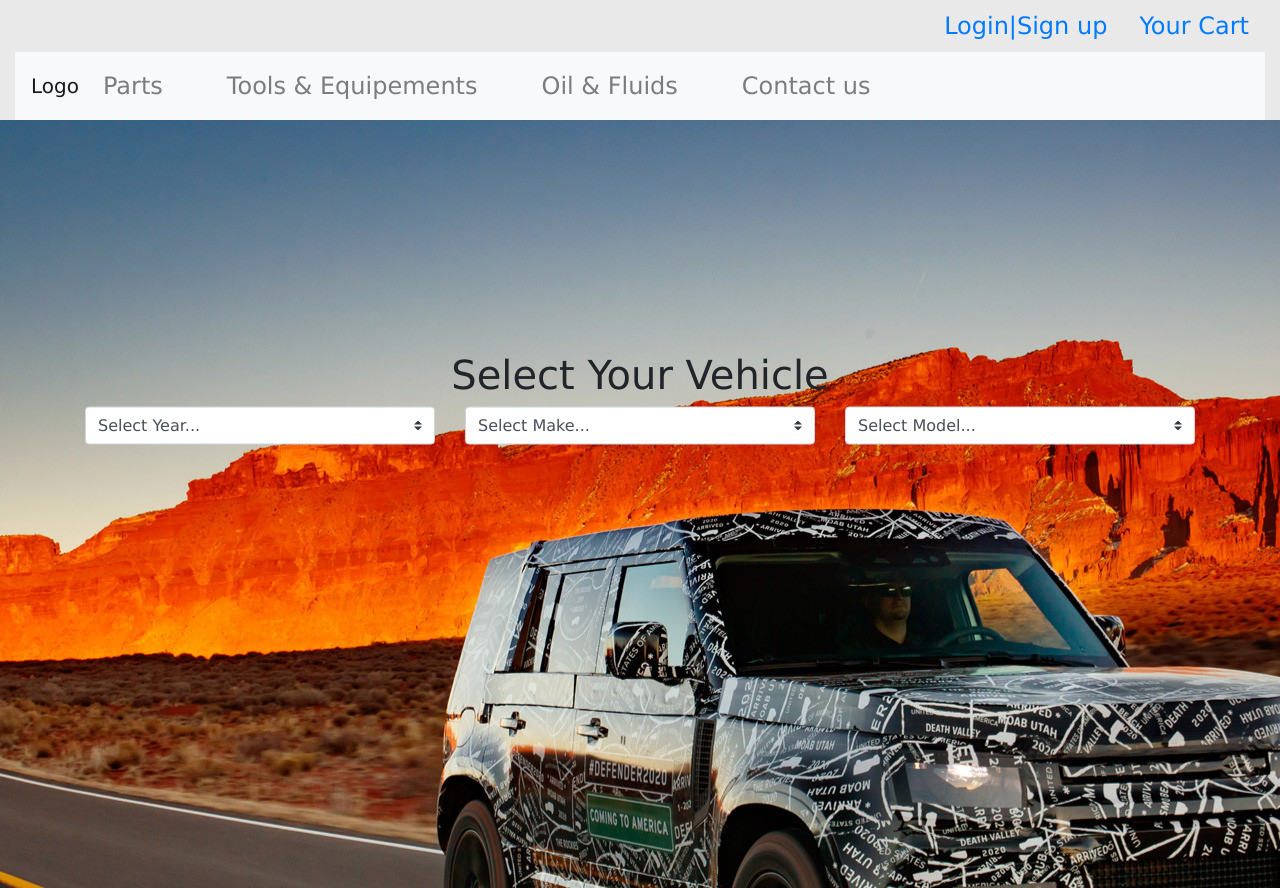
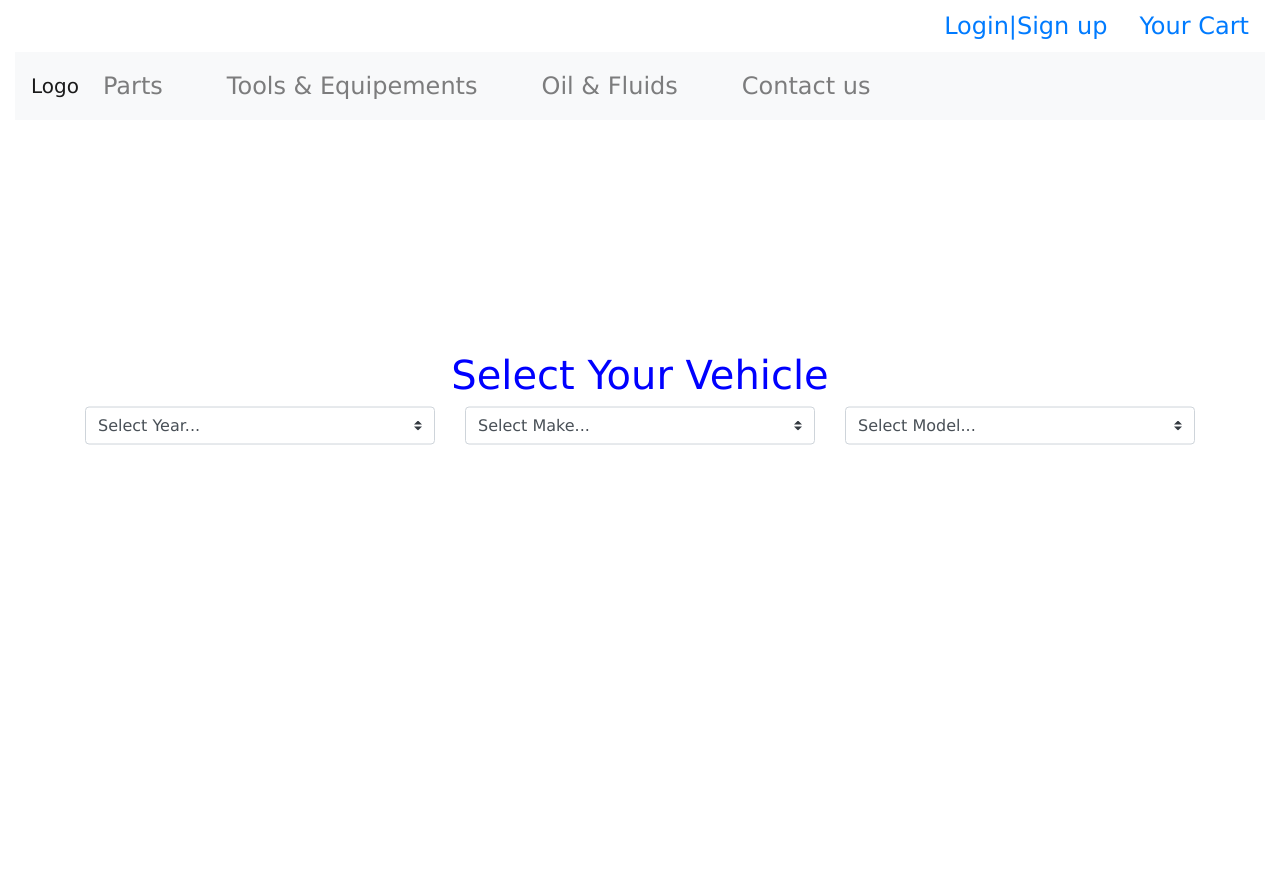
Before and after one commit to khalidame/BrakeandGo, a PHP site: page /parts.php in a window 1280 px wide. Run offline with PHP 8.4, Linux system fonts and the light colour scheme.

Commit message:
Add files via upload

```diff
--- a/Styles/Stylesheet.css
+++ b/Styles/Stylesheet.css
@@ -1,6 +1,6 @@
 body {
   font-family: lucida grande, tahoma, verdana, arial, sans-serif;
-  background-color: #e9e9e9;
+
   font-size: 24px;
 }
 body,
@@ -15,7 +15,10 @@ html {
 }
 
 .page-body {
-  background-image: url('../images/land-rover.jpg');
   background-repeat: no-repeat;
   background-size: auto;
 }
+
+h1{
+  color: blue;
+}
```
